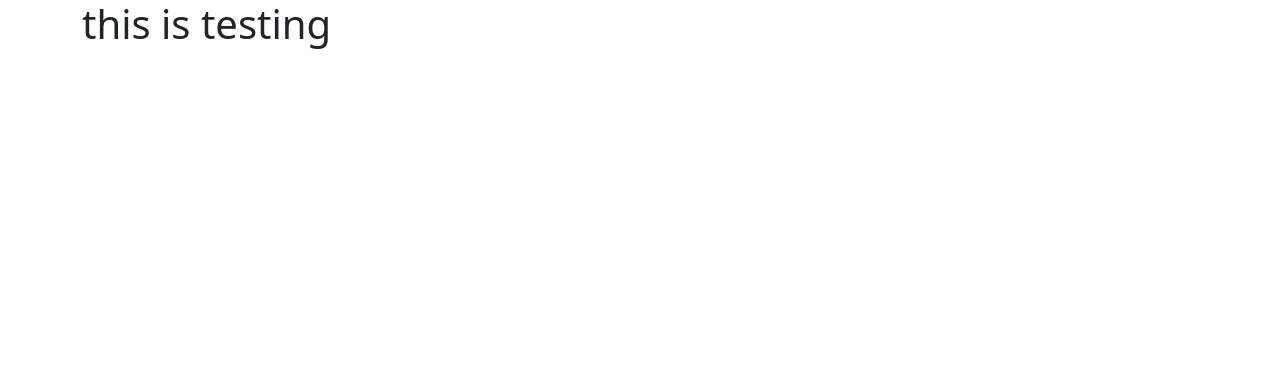
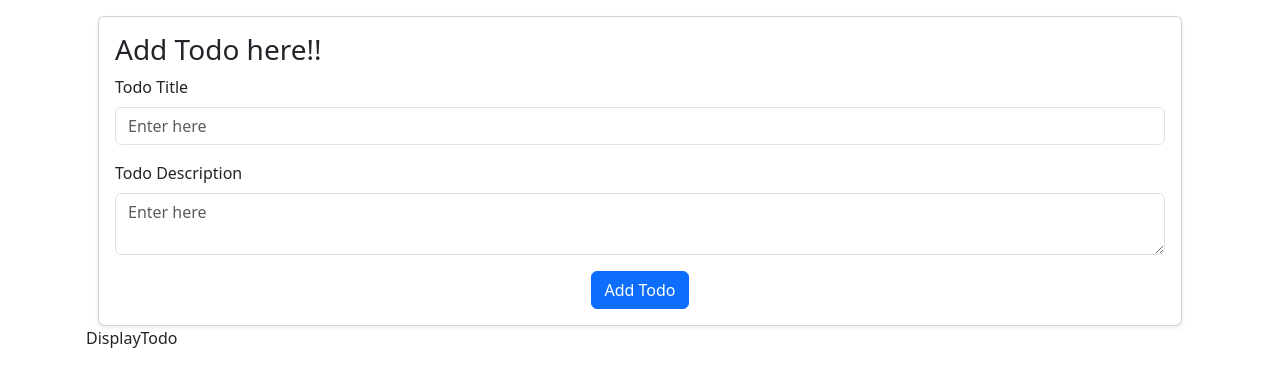
Before and after one commit to Nishan9t/redux-practice-todoapp, a React (Create React App) app: page / in a window 1280 px wide. Shown: the top 386 px of the page. Built offline with nearby package versions, Linux system fonts and the light colour scheme.

Commit message:
addTodo component's frontend is completed

```diff
--- a/src/App.js
+++ b/src/App.js
@@ -1,11 +1,15 @@
 
 import { Container } from 'react-bootstrap';
 import './App.css';
+import AddTodo from './components/AddTodo';
+import DisplayTodo from './components/DisplayTodo';
 
 function App() {
   return (
-   <Container>
-    <h1>this is testing</h1>
+   <Container className='p-3'>
+    <AddTodo/>
+    <DisplayTodo/>
+
    </Container>
   );
 }
--- /dev/null
+++ b/src/components/AddTodo.jsx
@@ -0,0 +1,72 @@
+
+import React, { useState } from 'react';
+import {Container,Row,Col,Card,Form,Button} from 'react-bootstrap'
+
+const AddTodo = () => {
+
+
+    //binding
+    const [todo,setTodo]=useState({
+        title:'',
+        description:""
+    })
+
+    const handleSubmit=(e)=>{
+        e.preventDefault()
+        //add todo in store
+        console.log(todo);
+
+        //after adding
+        setTodo({
+            title:"",
+            description:""
+        })
+
+    }
+
+
+  return (
+        <Container>
+            <Row>
+                <Col md={12}>
+                    <Card className="shadow-sm">
+                        <Card.Body>
+                            <h3>Add Todo here!!</h3>
+
+                            {/* form */}
+                            <Form onSubmit={handleSubmit}>
+                                 {/* title */}
+                                <Form.Group>
+                                    <Form.Label>Todo Title</Form.Label>
+                                    <Form.Control
+                                     type="text"
+                                     placeholder="Enter here"
+                                        value={todo.title}
+                                    onChange={event=>setTodo({...todo,title:event.target.value})}>
+                                     </Form.Control>
+                                </Form.Group>
+
+                                  {/* description */}
+                                  <Form.Group className='mt-3'>
+                                    <Form.Label>Todo Description</Form.Label>
+                                    <Form.Control as={'textarea'}
+                                    type="text"
+                                    placeholder="Enter here"
+                                    value={todo.description}
+                                    onChange={event=>setTodo({...todo,description:event.target.value})}>
+                                    </Form.Control>
+                                </Form.Group>
+
+                                <Container className='text-center mt-3'>
+                                    <Button type='submit' variant='primary'>Add Todo</Button>
+                                </Container>
+                            </Form>
+                        </Card.Body>
+                    </Card>
+                </Col>
+            </Row>
+        </Container>
+  )
+}
+
+export default AddTodo
--- /dev/null
+++ b/src/components/DisplayTodo.jsx
@@ -0,0 +1,9 @@
+import React from 'react'
+
+const DisplayTodo = () => {
+  return (
+    <div>DisplayTodo</div>
+  )
+}
+
+export default DisplayTodo
```
Also changed, not shown: src/components/DisplayCount.jsx (added).
